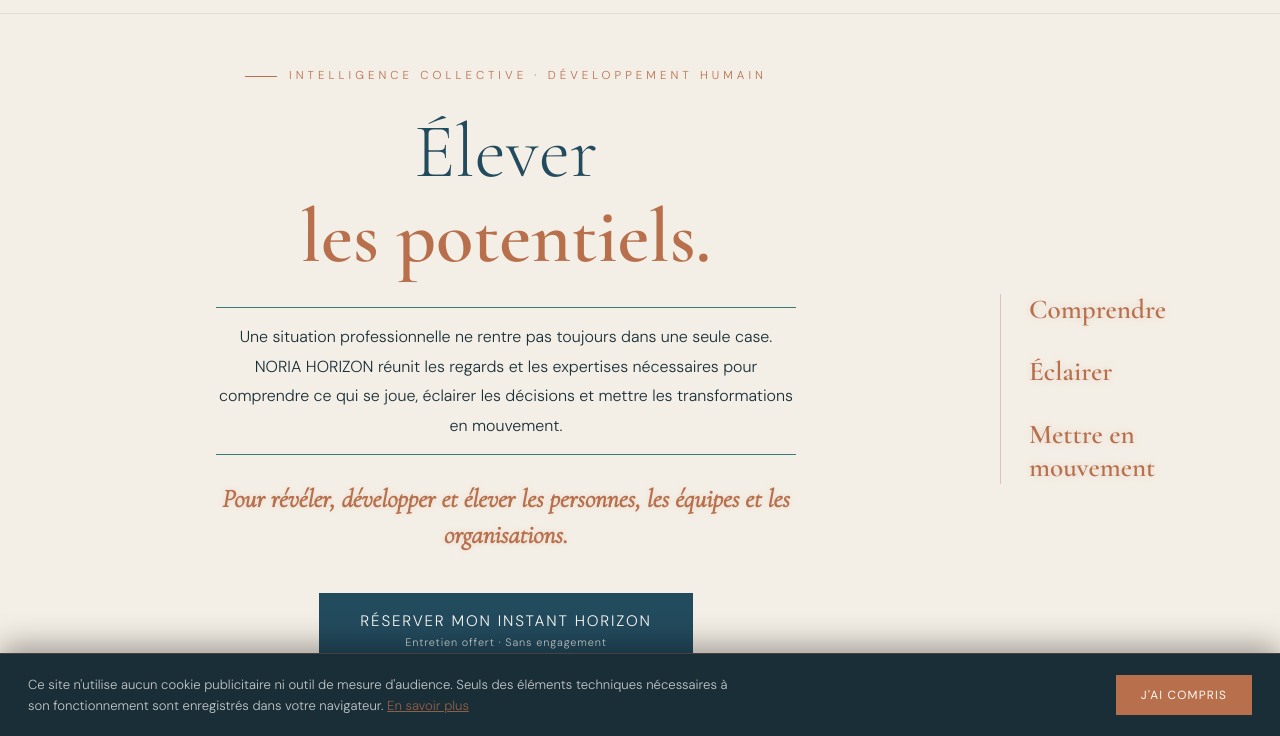
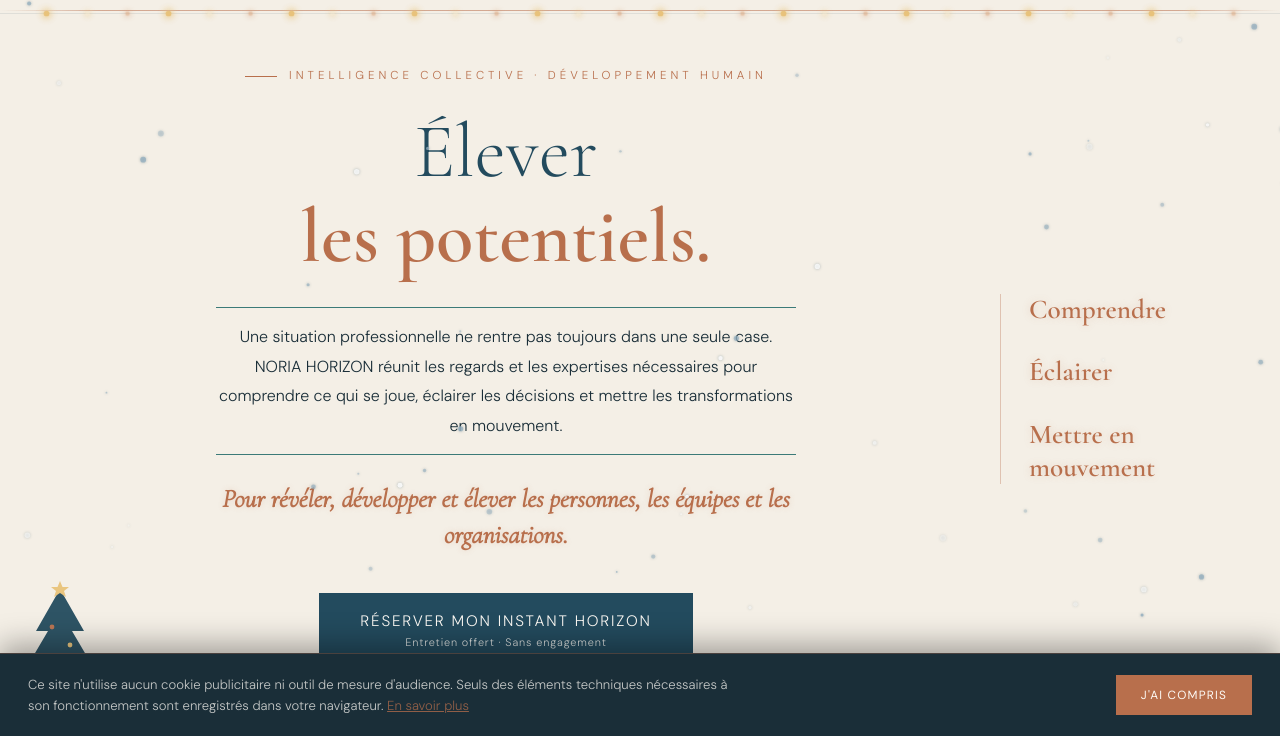
Before and after one commit to DenisDeblevid/collectif-plateforme, a plain HTML site: page index.html in a window 1280 px wide. Shown: the part 64-800 px from the top of the page. Drawn offline with nearby package versions, Linux system fonts and the light colour scheme; animation ran at ten frames a second.

Commit message:
Add files via upload

```diff
--- a/index.html
+++ b/index.html
@@ -49,6 +49,7 @@
 <link rel="stylesheet" href="https://cdnjs.cloudflare.com/ajax/libs/leaflet/1.9.4/leaflet.css" />
 <script src="https://cdnjs.cloudflare.com/ajax/libs/leaflet/1.9.4/leaflet.js"></script>
 <link rel="stylesheet" href="style.css">
+<link rel="stylesheet" href="noel.css">
 </head>
 <body>
 
@@ -1153,6 +1154,7 @@
 </div>
 
 <script src="script.js"></script>
+<script src="noel.js"></script>
 
 <!-- BOUTON REMONTER -->
 <button id="backToTop" onclick="window.scrollTo({top:0,behavior:'smooth'})" aria-label="Remonter en haut">
--- /dev/null
+++ b/noel.css
@@ -0,0 +1,28 @@
+/* ===== Décor de Noël NORIA (sobre, premium) — actif jusqu'au 6 janvier inclus ===== */
+.noel-neige { position:fixed; inset:0; pointer-events:none; z-index:150; }
+.noel-guirlande { position:absolute; left:0; right:0; bottom:-7px; height:12px; pointer-events:none; display:flex; justify-content:space-around; align-items:center; padding:0 2%; }
+.noel-guirlande::before { content:''; position:absolute; left:0; right:0; top:2px; height:1px; background:linear-gradient(90deg,transparent,rgba(184,111,76,.55) 8%,rgba(184,111,76,.55) 92%,transparent); }
+.noel-guirlande i { position:relative; width:5px; height:5px; border-radius:50%; background:#E8C27A; box-shadow:0 0 6px 2px rgba(232,194,122,.65); animation:noelBrille 2.8s ease-in-out infinite; }
+.noel-guirlande i:nth-child(3n+2) { animation-delay:.9s; background:#F3E3C0; }
+.noel-guirlande i:nth-child(3n) { animation-delay:1.8s; background:#D79A6E; box-shadow:0 0 6px 2px rgba(215,154,110,.6); }
+@keyframes noelBrille { 0%,100%{ opacity:.35; transform:scale(.8); } 50%{ opacity:1; transform:scale(1.15); } }
+.noel-traineau { position:fixed; top:96px; left:0; width:260px; height:auto; pointer-events:none; z-index:150; opacity:0; transform:translateX(-300px); filter:drop-shadow(0 0 6px rgba(232,194,122,.45)); }
+.noel-traineau.passe { animation:noelVol 11s linear forwards; }
+@keyframes noelVol {
+  0%   { opacity:0; transform:translate(-300px, 30px) rotate(-3deg); }
+  8%   { opacity:.9; }
+  50%  { transform:translate(50vw, -10px) rotate(-1deg); }
+  92%  { opacity:.9; }
+  100% { opacity:0; transform:translate(calc(100vw + 60px), 10px) rotate(-3deg); }
+}
+.noel-scene { position:fixed; left:18px; bottom:18px; width:150px; pointer-events:none; z-index:110; opacity:.95; }
+.noel-lanterne-flamme { animation:noelFlamme 2.2s ease-in-out infinite; transform-origin:center; }
+@keyframes noelFlamme { 0%,100%{ opacity:.75; } 50%{ opacity:1; } }
+@media (max-width:700px){
+  .noel-traineau { width:170px; top:84px; }
+  .noel-scene { width:92px; left:8px; bottom:10px; opacity:.85; }
+}
+@media (prefers-reduced-motion: reduce){
+  .noel-neige, .noel-traineau { display:none; }
+  .noel-guirlande i, .noel-lanterne-flamme { animation:none; opacity:1; }
+}
--- /dev/null
+++ b/noel.js
@@ -0,0 +1,80 @@
+/* ===== Décor de Noël NORIA — s'arrête seul après le 6 janvier ===== */
+(function(){
+  var d = new Date(), m = d.getMonth(), j = d.getDate();
+  var actif = (m === 10 && j >= 20) || m === 11 || (m === 0 && j <= 6);   // du 20 novembre au 6 janvier
+  if(!actif) return;
+  var reduit = window.matchMedia && window.matchMedia('(prefers-reduced-motion: reduce)').matches;
+  var mobile = window.matchMedia && window.matchMedia('(max-width:700px)').matches;
+
+  /* Guirlande sous le menu */
+  var nav = document.querySelector('nav');
+  if(nav){
+    var g = document.createElement('div'); g.className = 'noel-guirlande'; g.setAttribute('aria-hidden','true');
+    var n = mobile ? 14 : 30; for(var i = 0; i < n; i++) g.appendChild(document.createElement('i'));
+    nav.appendChild(g);
+  }
+
+  /* Petite scène en bas à gauche : sapin, lanterne, panneau */
+  var scene = document.createElement('div'); scene.className = 'noel-scene'; scene.setAttribute('aria-hidden','true');
+  scene.innerHTML =
+    '<svg viewBox="0 0 150 130" xmlns="http://www.w3.org/2000/svg">' +
+      '<ellipse cx="75" cy="124" rx="72" ry="6" fill="#FFFFFF" opacity=".85"/>' +
+      /* sapin */
+      '<polygon points="42,10 18,52 30,52 10,86 26,86 4,118 80,118 58,86 74,86 54,52 66,52" fill="#234B5E"/>' +
+      '<rect x="37" y="118" width="10" height="7" fill="#7A4A30"/>' +
+      '<polygon points="42,2 44.5,8 51,8 46,12 48,18 42,14 36,18 38,12 33,8 39.5,8" fill="#E8C27A"/>' +
+      '<circle cx="34" cy="48" r="2.4" fill="#B86F4C"/><circle cx="52" cy="66" r="2.4" fill="#E8C27A"/><circle cx="26" cy="80" r="2.4" fill="#E8C27A"/><circle cx="56" cy="98" r="2.4" fill="#B86F4C"/><circle cx="20" cy="108" r="2.4" fill="#E8C27A"/>' +
+      /* lanterne */
+      '<g transform="translate(92,84)"><path d="M6 0 h12 l-2 4 h-8 z" fill="#B86F4C"/><rect x="4" y="4" width="16" height="26" rx="2" fill="none" stroke="#B86F4C" stroke-width="2"/><ellipse class="noel-lanterne-flamme" cx="12" cy="18" rx="4" ry="7" fill="#F3C978"/><circle class="noel-lanterne-flamme" cx="12" cy="18" r="11" fill="#F3C978" opacity=".25"/><rect x="2" y="30" width="20" height="4" rx="1" fill="#B86F4C"/></g>' +
+      /* panneau */
+      '<g transform="translate(116,74)"><rect x="12" y="10" width="3" height="42" fill="#7A4A30"/><rect x="0" y="8" width="32" height="18" rx="2" fill="#F4EFE6" stroke="#B86F4C" stroke-width="1.5" transform="rotate(-6 16 17)"/><text x="16" y="15" font-family="Georgia,serif" font-size="5.6" fill="#234B5E" text-anchor="middle" transform="rotate(-6 16 17)">Joyeuses</text><text x="16" y="22" font-family="Georgia,serif" font-size="5.6" fill="#B86F4C" text-anchor="middle" transform="rotate(-6 16 17)">fêtes</text></g>' +
+    '</svg>';
+  document.body.appendChild(scene);
+
+  if(reduit) return;
+
+  /* Neige légère */
+  var c = document.createElement('canvas'); c.className = 'noel-neige'; c.setAttribute('aria-hidden','true');
+  document.body.appendChild(c);
+  var ctx = c.getContext('2d'), W = 0, H = 0, flocons = [];
+  function taille(){ W = c.width = window.innerWidth; H = c.height = window.innerHeight; }
+  taille(); window.addEventListener('resize', taille);
+  var total = mobile ? 28 : 60;
+  for(var k = 0; k < total; k++) flocons.push({ x:Math.random()*W, y:Math.random()*H, r:0.8+Math.random()*2.2, v:0.25+Math.random()*0.7, o:0.35+Math.random()*0.5, p:Math.random()*6.28 });
+  function neige(){
+    ctx.clearRect(0,0,W,H);
+    for(var i = 0; i < flocons.length; i++){
+      var f = flocons[i];
+      f.y += f.v; f.p += 0.01; f.x += Math.sin(f.p) * 0.35;
+      if(f.y > H + 5){ f.y = -5; f.x = Math.random()*W; }
+      ctx.beginPath(); ctx.arc(f.x, f.y, f.r, 0, 6.2832);
+      ctx.fillStyle = (i % 2) ? 'rgba(255,255,255,' + f.o + ')' : 'rgba(150,176,192,' + f.o + ')';
+      ctx.shadowColor = 'rgba(35,75,94,.45)'; ctx.shadowBlur = 3;
+      ctx.fill();
+    }
+    requestAnimationFrame(neige);
+  }
+  requestAnimationFrame(neige);
+
+  /* Père Noël et son traîneau : un passage par minute */
+  var t = document.createElement('div'); t.className = 'noel-traineau'; t.setAttribute('aria-hidden','true');
+  var renne = function(x){ return '<g transform="translate(' + x + ',6)">' +
+      '<path d="M6 22 q4 -8 16 -7 q8 0 12 -6 l3 1 q-2 6 -6 9 q2 6 -2 10 l-1 9 h-2 l0 -8 q-6 1 -12 0 l-3 8 h-2 l1 -9 q-5 -2 -4 -7z"/>' +
+      '<path d="M33 8 l-3 -7 m3 7 l2 -6 m-2 6 l6 -3" stroke="#E8C27A" stroke-width="1.4" fill="none"/></g>'; };
+  t.innerHTML =
+    '<svg viewBox="0 0 260 60" xmlns="http://www.w3.org/2000/svg" fill="#E8C27A">' +
+      renne(130) + renne(178) +
+      '<path d="M126 34 L208 26" stroke="#E8C27A" stroke-width="1" fill="none" opacity=".8"/>' +
+      /* traîneau */
+      '<path d="M40 30 h62 q10 0 14 -10 l4 2 q-4 18 -20 18 h-56 q-8 0 -10 -6 z"/>' +
+      '<path d="M30 46 h86 q8 0 10 -6" stroke="#E8C27A" stroke-width="2.2" fill="none"/>' +
+      '<path d="M52 40 v6 M96 40 v6" stroke="#E8C27A" stroke-width="2"/>' +
+      /* Père Noël */
+      '<circle cx="72" cy="12" r="6"/><path d="M66 10 q6 -12 14 -4 l4 -1 l-2 4 z"/><path d="M62 30 q0 -14 10 -14 q10 0 10 14 z"/>' +
+      '<path d="M50 30 q2 -10 10 -8 q4 2 2 8 z" opacity=".85"/>' +
+    '</svg>';
+  document.body.appendChild(t);
+  function passer(){ t.classList.remove('passe'); void t.offsetWidth; t.classList.add('passe'); }
+  setTimeout(passer, 8000);
+  setInterval(passer, 60000);
+})();
--- a/script.js
+++ b/script.js
@@ -28,15 +28,15 @@ const experts = {
       prixBarre:'870 €',
       prix:'720 €',
       prixNote:'par participant · prix de lancement pour les 10 premières inscriptions · TVA non applicable, art. 293 B du CGI',
-      pdf:'01_NORIA_Devenir_Manager_14h.pdf',
+      pdf:'formation-devenir-manager.pdf',
       autresTitre:'Ses autres formations',
       autres:[
-        ['Feedback Mindset · 7 h','02_NORIA_Feedback_Mindset_7h.pdf'],
-        ['Relation commerciale · 7 h','03_NORIA_Relation_Commerciale_7h.pdf'],
-        ['Savoir transmettre · 12 h','04_NORIA_Savoir_Transmettre_12h.pdf'],
-        ['Premiers pas de formateur · 12 h','05_NORIA_Premiers_Pas_Formateur_12h.pdf'],
-        ['Transmettre les compétences · 21 h','06_NORIA_Transmettre_Competences_Entreprise_21h.pdf'],
-        ['Manager avec l\'IA · 8 h','07_NORIA_Manager_Avec_IA_8h.pdf']
+        ['Feedback Mindset · 7 h','formation-feedback-mindset.pdf'],
+        ['Relation commerciale · 7 h','formation-relation-commerciale.pdf'],
+        ['Savoir transmettre · 12 h','formation-savoir-transmettre.pdf'],
+        ['Premiers pas de formateur · 12 h','formation-premiers-pas-formateur.pdf'],
+        ['Transmettre les compétences · 21 h','formation-transmettre-competences.pdf'],
+        ['Manager avec l\'IA · 8 h','formation-manager-avec-ia.pdf']
       ]
     }
   },
@@ -709,7 +709,7 @@ var STRIPE_LIENS = {
 })();
 
 /* ═══ OFFRES DES EXPERTS — bandeau défilant en fondu au noir ═══ */
-var OFFRES_ORDRE = ['denis','florian','emilie','melanie','laurence','gilles','caroline','josselin','floriang','remi','melaniea','geoffrey','vivitra'];
+var OFFRES_ORDRE = ['florian','denis','emilie','melanie','laurence','gilles','caroline','josselin','floriang','remi','melaniea','geoffrey','vivitra'];
 var OFFRE_DUREE = 40000;
 var offreIndex = 0, offreTimer = null, offreHover = false;
 var offreReduce = window.matchMedia && window.matchMedia('(prefers-reduced-motion: reduce)').matches;
```
